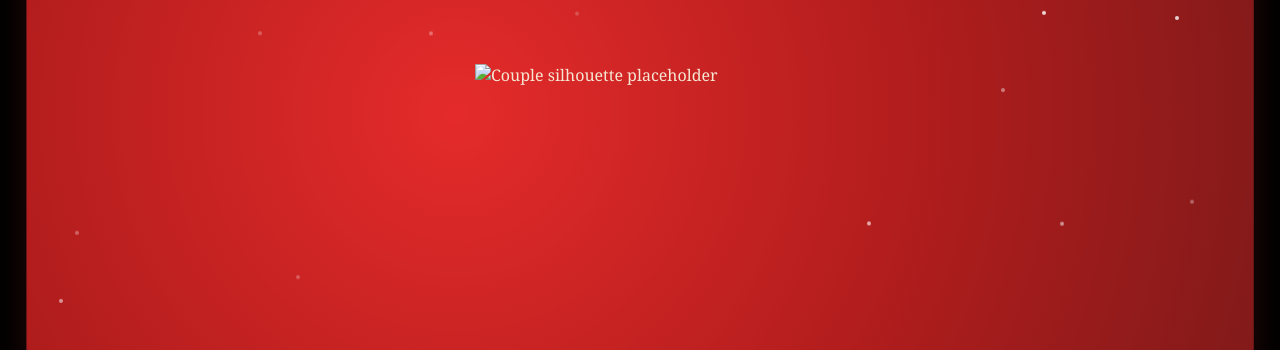
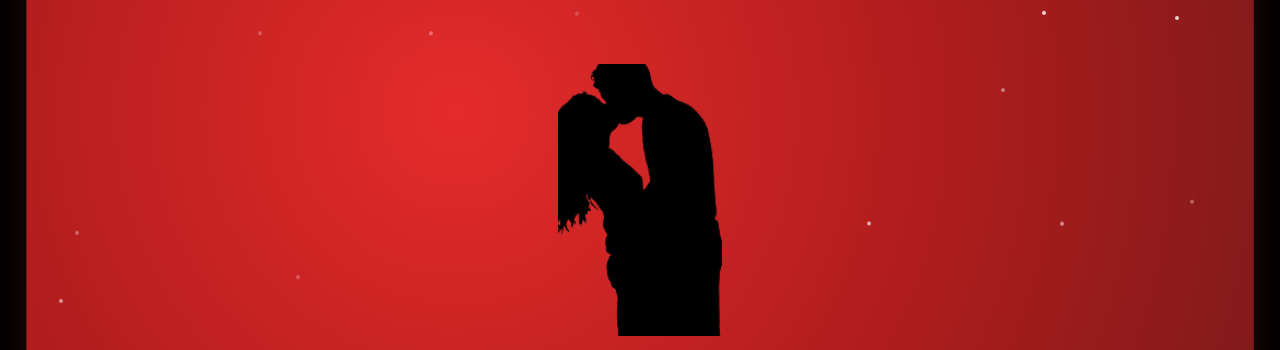
Before and after one commit to Todysachiee/ChristmaSanchez, a plain HTML site: page index.html in a window 1280 px wide. Shown: the part 126-476 px from the top of the page. Drawn offline with Linux system fonts and the light colour scheme.

Commit message:
index.html

```diff
--- a/index.html
+++ b/index.html
@@ -13,7 +13,7 @@
       <div class="sparkle sparkle-top"></div><div class="sparkle sparkle-bottom"></div><div class="sparkle sparkle-small"></div>
       <div class="snow" id="snow"></div>
       <div class="question-content">
-        <img class="couple" src="images/couple-silhouette.svg" alt="Couple silhouette placeholder">
+        <img class="couple" src="images/couple-silhouette.png" alt="Couple silhouette placeholder">
         <h1 id="question-text">Will you be the kiss under my<br>mistletoe this Christmas?</h1>
         <div class="choice-buttons">
           <button id="no-button" type="button">No</button>
```
